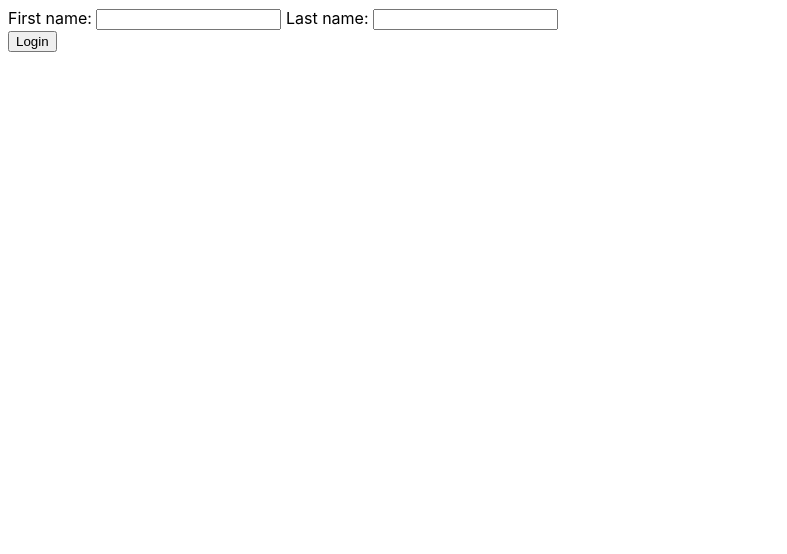
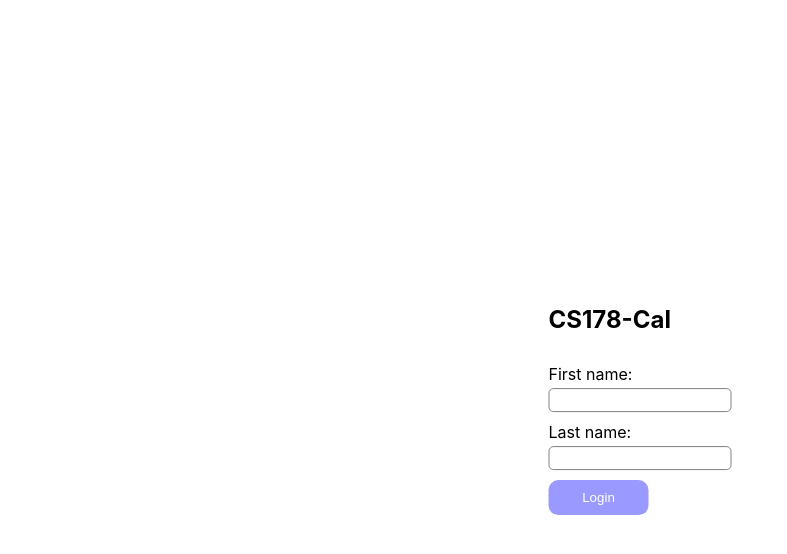
Before and after one commit to sofiyasofie/CS178-Tier2a, a SvelteKit app in the folder frontend/: page / in a window 1280 px wide. Shown: the top 554 px of the page, without its empty margins (0-787 px from the left). Built offline with nearby package versions, Linux system fonts and the light colour scheme.

Commit message:
MongoDB login / submit / record time. Styling for application. TODO: pass first name / last name to the submit button

```diff
--- a/frontend/src/Components/Calendar.svelte
+++ b/frontend/src/Components/Calendar.svelte
@@ -54,8 +54,10 @@
     padding: 1px;
     height: 0px;
     width: 20 px;
-    line-height: 1.375;
+    line-height: 1.56;
+    margin-left: 3px;
     }
+
   .grid {
     display: grid;
     grid-template-columns: repeat(7, 1fr);
@@ -101,19 +103,22 @@
   }
 
   .GridContainer {
-    background-color: rgb(178, 178, 247);
+    background-color: rgb(153, 153, 255);
     width: 100%;
-    padding: 55px;
+    padding-left: 55px;
+    padding-right: 55px;
+    padding-top: 15px;
+    padding-bottom: 15px;
     border-radius: 20px;
+  }
+  div {
+    color: white;
+    font-size: 14px;
   }
 </style>
 
 <div class="">
-  <p>{selectedRow + " " + selectedColumn}</p>
-  <!-- Help from chatgpt for box creation -->
   <div class = "box">
-    <br>
-    <br>
     <br>
     <br>
     12 AM
--- a/frontend/src/routes/+page.svelte
+++ b/frontend/src/routes/+page.svelte
@@ -13,6 +13,9 @@
   onMount(() => {
     currentPage = 'login';
   });
+
+  let currFirstname = ""
+  let currLastname = ""
 </script>
 
 {#if currentPage === 'login'}
--- a/frontend/src/routes/calendar.svelte
+++ b/frontend/src/routes/calendar.svelte
@@ -2,15 +2,65 @@
 
 <script>
     import Calendar from '../Components/Calendar.svelte';;
-    function handleSubmit() {
+
+  const baseURL = "http://localhost:4200"
+
+  /**
+   * @param {any} firstName
+   * @param {any} lastName
+   */
+  async function submitAndRecordEndTimeInDB(firstName, lastName) {
+    try {
+      const returnValue = await fetch(`${baseURL}/api/submit`,
+        {
+          method: 'POST',
+          headers: {
+            'Content-Type': 'application/json'
+          },
+          body: JSON.stringify({
+            "firstName": firstName,
+            "lastName": lastName
+          })
+        });
+      const response = await returnValue.json();
+      var data = response.data;
+      console.log(data)
+      console.log("Submitted successfully!")
+    } catch (error) {
+      console.log(error);
+    }
+	}
+
+  // Need to get name from little component
+  // Change from test test to actual name
+  let currFirstname = 'test';
+  let currLastname = 'test';
+
+  async function handleSubmit() {
     // Do any necessary logic here
 
+    // Send name to DB, it filters for name and records end date
+    const res = await submitAndRecordEndTimeInDB(currFirstname, currLastname);
+
     // Navigate back to the login page
-    window.location.href = '/';
+    // window.location.href = '/';
   }
 </script>
 
 <style lang="scss">
+    .PrimaryButton {
+    background-color: rgb(153, 153, 255);
+    border: none;
+    color: white;
+    padding: 10px;
+    border-radius: 10px;
+    width: 100px;
+    margin-top: 10px;
+    cursor: pointer;
+  }
+  .PrimaryButton:hover {
+    background-color: rgb(102, 102, 255);
+  }
   .CalendarContainer {
     width: 600px;
   }
@@ -20,11 +70,10 @@
 </style>
 
 <div>
-  <h1>CalendMe</h1>
+  <h1>CS178-Cal</h1>
     <div class="CalendarContainer">
       <Calendar rows={96 / 1} columns={7} />
     </div>
-  <p>Visit <a href="https://kit.svelte.dev">kit.svelte.dev</a> to read the documentation</p>
 </div>
 
-<button on:click={handleSubmit}>Submit</button>
+<button class="PrimaryButton" on:click={handleSubmit}>Submit</button>
--- a/frontend/src/routes/login.svelte
+++ b/frontend/src/routes/login.svelte
@@ -8,18 +8,53 @@
 
   import { createEventDispatcher } from 'svelte';
 
-
-
   const dispatch = createEventDispatcher();
 
-  function handleLogin() {
+  // Whatever the port for the server is, in our case 4200
+  const baseURL = "http://localhost:4200"
 
-    firstname =
-    lastname =
+  /**
+   * @param {string} firstName
+   * @param {string} lastName
+   * Start time is added in database via a `Date()` init
+   */
+  async function addUserToDB(firstName, lastName) {
+		try {
+			const returnValue = await fetch(`${baseURL}/api/login`,
+				{
+					method: 'POST',
+					headers: {
+						'Content-Type': 'application/json'
+					},
+					body: JSON.stringify({
+						"firstName": firstName,
+						"lastName": lastName
+					})
+				});
+      const response = await returnValue.json();
+      var data = response.data;
+			console.log(data)
+      console.log("Submitted successfully!")
+		} catch (error) {
+			console.log(error);
+		}
+	}
 
+  // Prevent spamming to DB with handle login clicks
+  let click = false;
+
+  async function handleLogin() {
+    if (click) {
+      return;
+    }
+    // Send to database and wait for response
+    const res = await addUserToDB(firstname, lastname)
+    console.log("res, done");
 
     // Dispatch a custom event to notify the parent component that login was successful
     dispatch('login');
+
+    click = true;
   }
 
   // function handleLogin() {
@@ -31,14 +66,53 @@
   // }
 </script>
 
-<form on:submit={handleLogin}>
-  <label for="firstname">First name:</label>
-  <input type="text" id="firstname" bind:value={firstname}>
+<style>
+  button {
+    background-color: rgb(153, 153, 255);
+    border: none;
+    color: white;
+    padding: 10px;
+    border-radius: 10px;
+    width: 100px;
+    margin-top: 10px;
+    cursor: pointer;
+  }
 
-  <label for="lastname">Last name:</label>
-  <input type="lastname" id="lastname" bind:value={lastname}>
+  button:hover {
+    background-color: rgb(102, 102, 255);
+  }
 
-  <!-- <button type="submit">Log In</button> -->
-</form>
+  .center {
+    position: absolute;
+    top: 50%;
+    left: 50%;
+    transform: translate(-50%, -50%);
+  }
+  .form {
+    display: flex;
+    flex-direction: column;
+  }
+  label {
+    margin-top: 10px;
+  }
+  input {
+    border-radius: 5px;
+    border: 1px solid gray;
+    height: 20px;
+    margin-top: 4px;
+  }
+</style>
 
-<button on:click={handleLogin}>Login</button>
+<div class="center">
+  <h2>CS178-Cal</h2>
+  <form class="form" on:submit={handleLogin}>
+    <label for="firstname">First name:</label>
+    <input type="text" id="firstname" bind:value={firstname}>
+
+    <label for="lastname">Last name: </label>
+    <input type="lastname" id="lastname" bind:value={lastname}>
+
+    <!-- <button type="submit">Log In</button> -->
+  </form>
+  <button on:click={handleLogin}>Login</button>
+</div>
```
Also changed, not shown: 1 other file (tests, documents, lock files or other folders). Lines whose indentation alone changed are shown as unchanged.
